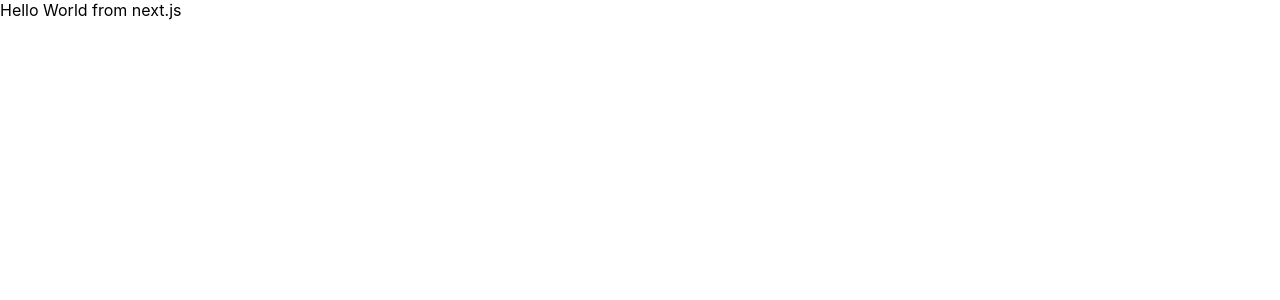
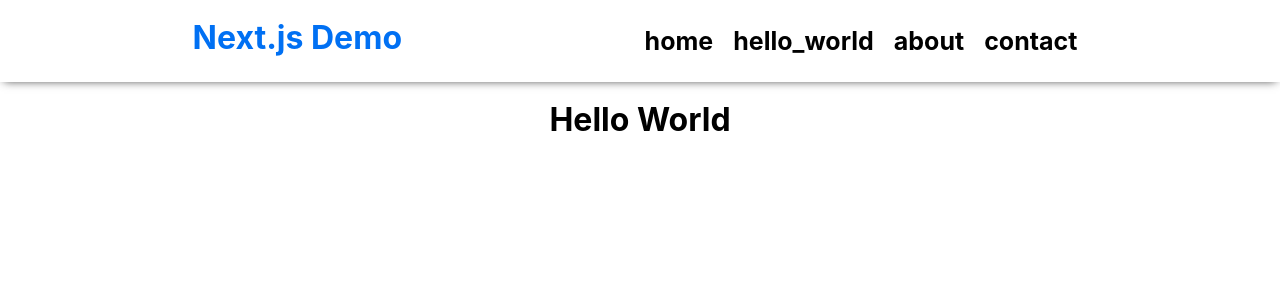
Before and after one commit to Pratham82/nextjs-crash-course, a Next.js app: page /hello_world in a window 1280 px wide. Shown: the top 300 px of the page. Built offline with nearby package versions, Linux system fonts and the light colour scheme.

Commit message:
feat: added navbar on all pages

```diff
--- a/pages/hello_world.tsx
+++ b/pages/hello_world.tsx
@@ -1,3 +1,11 @@
-export default function HelloWorld(){
-  return <>Hello World from next.js</>
+import React from 'react'
+import Navbar from '../components/navbar'
+import styles from '../styles/Home.module.css'
+export default function HelloWorld() {
+  return (
+    <>
+      <Navbar />
+      <h1 className={styles.title}>Hello World</h1>
+    </>
+  )
 }
--- a/pages/index.tsx
+++ b/pages/index.tsx
@@ -2,6 +2,7 @@
 import Head from 'next/head'
 import Image from 'next/image'
 import styles from '../styles/Home.module.css'
+import Navbar from '../components/navbar'
 
 const Home: NextPage = () => {
   return (
@@ -12,7 +13,7 @@
         <link rel="icon" href="/favicon.ico" />
       </Head>
 
-      <h4 className={styles.title}>Next.js Demo</h4>
+      <Navbar />
       <main className={styles.main}>
         <div className={styles.grid}></div>
       </main>
```
Also changed, not shown: pages/about.tsx (+8 -4 lines), pages/contact.tsx (+8 -4 lines), pages/home.tsx (+9 -4 lines).
